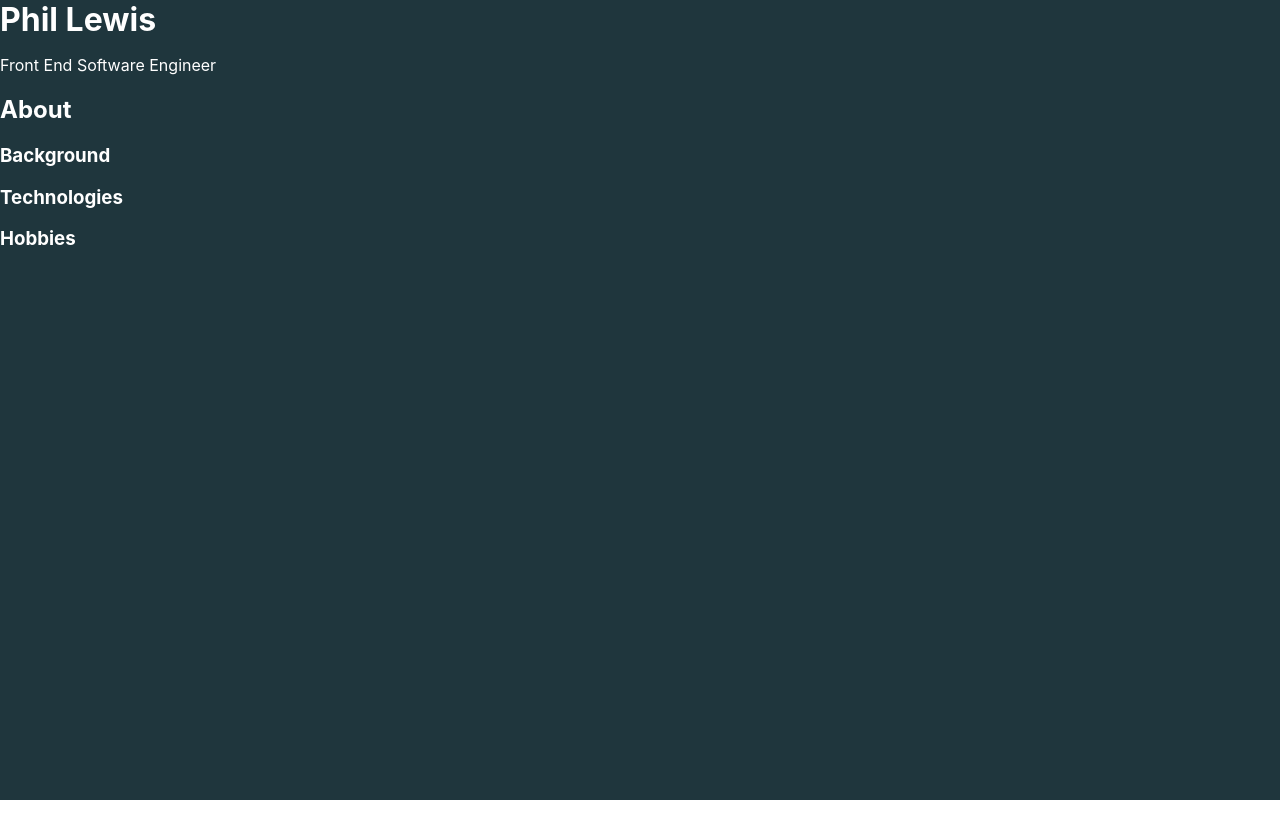
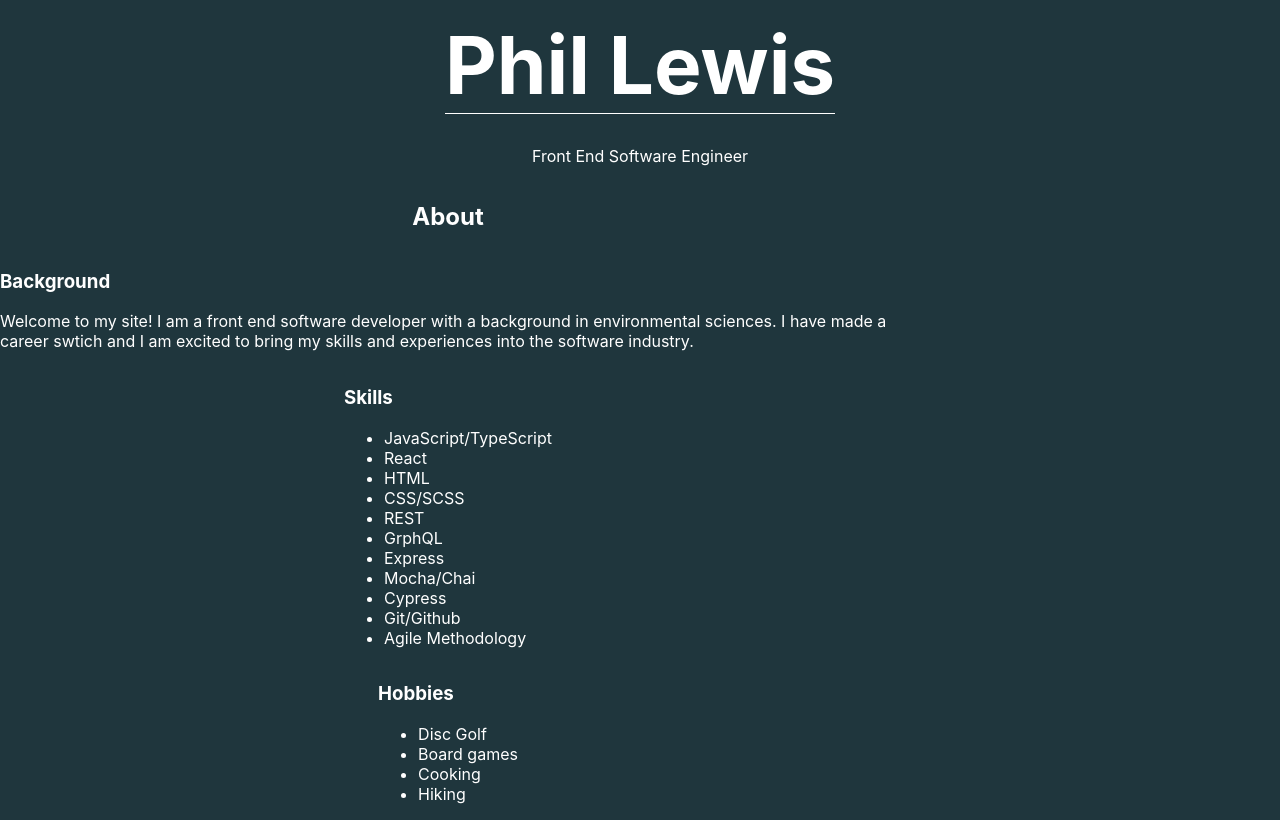
Before and after one commit to philalewis/portfolio, a React (Create React App) app: page /about in a window 1280 px wide. Built offline with nearby package versions, Linux system fonts and the light colour scheme.

Commit message:
Create about data file

```diff
--- a/src/Components/About.js
+++ b/src/Components/About.js
@@ -1,19 +1,41 @@
 import React from 'react'
+import '../Styles/About.css'
+import { aboutData } from '../data/about'
 
 const About = () => {
   return (
-    <>
+    <section className="about-section">
       <h2>About</h2>
       <section>
         <h3>Background</h3>
+        <p>{ aboutData.background }</p>
       </section>
       <section>
-        <h3>Technologies</h3>
+        <h3>Skills</h3>
+        <ul>
+          <li>JavaScript/TypeScript</li>
+          <li>React</li>
+          <li>HTML</li>
+          <li>CSS/SCSS</li>
+          <li>REST</li>
+          <li>GrphQL</li>
+          <li>Express</li>
+          <li>Mocha/Chai</li>
+          <li>Cypress</li>
+          <li>Git/Github</li>
+          <li>Agile Methodology</li>
+        </ul>
       </section>
       <section>
         <h3>Hobbies</h3>
+        <ul>
+          <li>Disc Golf</li>
+          <li>Board games</li>
+          <li>Cooking</li>
+          <li>Hiking</li>
+        </ul>
       </section>
-    </>
+    </section>
   )
 }
 
--- a/src/Components/App.js
+++ b/src/Components/App.js
@@ -1,4 +1,5 @@
 import React from 'react'
+import { Route, Routes } from 'react-router-dom'
 import '../Styles/App.css'
 import About from './About'
 
@@ -9,7 +10,9 @@ const App = () => {
         <h1>Phil Lewis</h1>
         <p>Front End Software Engineer</p>
       </header>
-      <About exact path="/about"/>
+      <Routes>
+        <Route exact path="/about" element={<About />} />
+      </Routes>
     </main>
   )
 }
--- a/src/Styles/About.css
+++ b/src/Styles/About.css
@@ -0,0 +1,6 @@
+.about-section {
+  width: 70%;
+  display: flex;
+  flex-direction: column;
+  align-items: center;
+}
--- a/src/Styles/App.css
+++ b/src/Styles/App.css
@@ -1,9 +1,17 @@
 main {
   background-color: #1F363D;
   color: white;
-  height: 100vh;
+  min-height: 100vh;
+}
+
+header {
+  display: flex;
+  flex-direction: column;
+  align-items: center;
 }
 
 h1 {
-  margin: 0;
+  font-size: 5rem;
+  margin: 1rem 0;
+  border-bottom: 1px solid white;
 }
--- /dev/null
+++ b/src/data/about.js
@@ -0,0 +1,31 @@
+export const aboutData = {
+  background: 'Welcome to my site! I am a front end software developer with a background in environmental sciences. I have made a career swtich and I am excited to bring my skills and experiences into the software industry.\n\n',
+  skills: [
+    'JavaScript',
+    'TypeScript',
+    'React',
+    'HTML',
+    'CSS/SCSS',
+    'REST',
+    'GraphQL',
+    'Express',
+    'Mocha/Chai',
+    'Cypress',
+    'Git/Github',
+    'Agile'
+  ],
+  hobbies: [
+    'Disc Golf',
+    'Board Games',
+    'Cooking',
+    'Hiking',
+    'Camping'
+  ],
+  education: [
+    {
+      philosophy: {degree: 'B.A. Philosophy', school: 'University of Oklahoma', year: 2007},
+      envsci: {degree: 'B.S. Environmental Science', school: 'University of Oklahoma', year: 2014},
+      turing: {degree: 'Certificate of Completion in Front End Engineering', school: 'Turing School of Software & Design', year: 2022}
+    }
+  ]
+}
```
